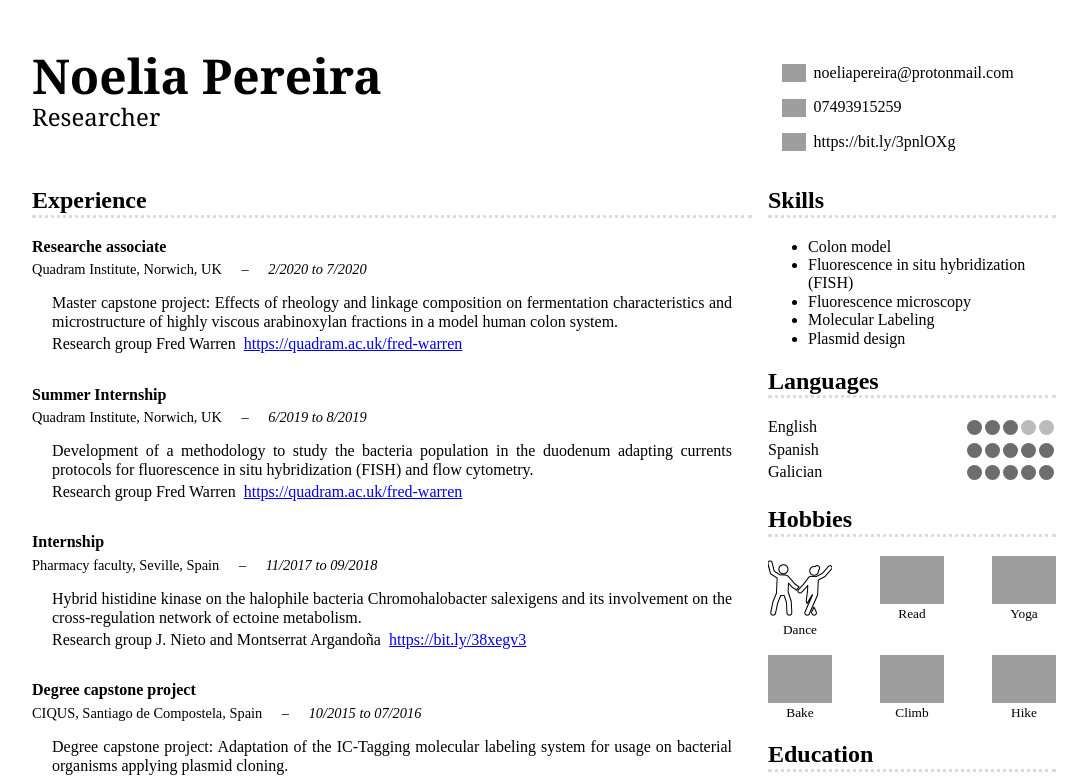
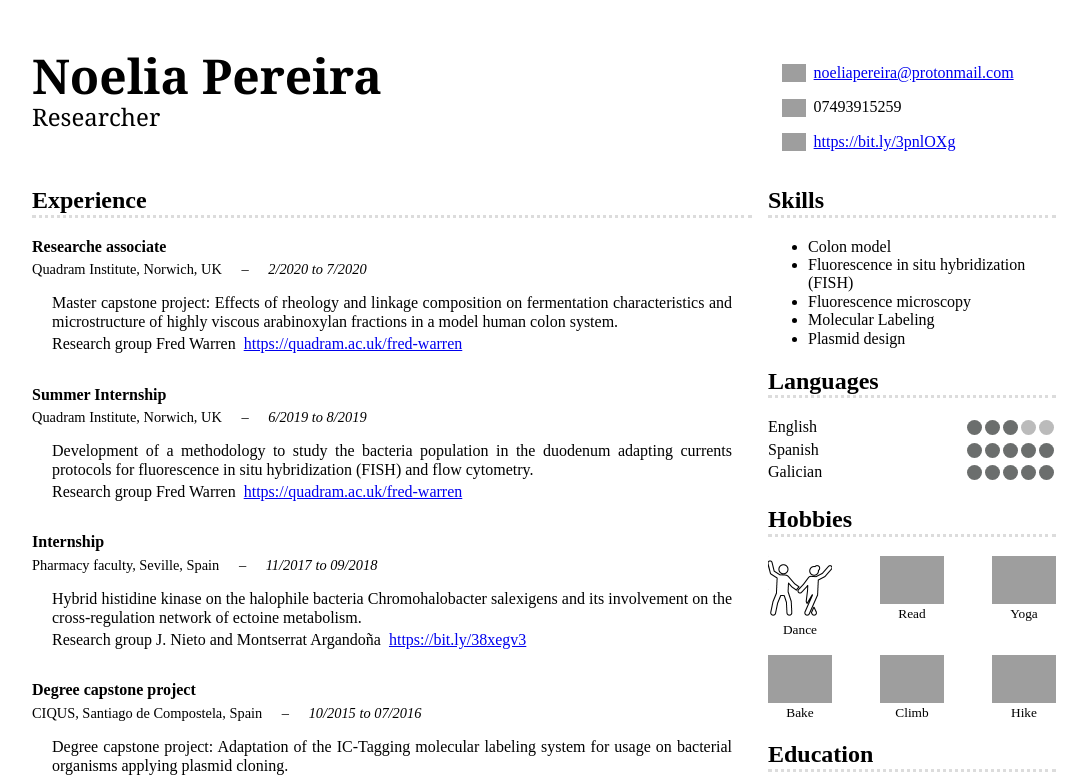
Before and after one commit to naltiva/CV, a React (Vite) app: page / in a window 1280 px wide. Shown: the top 779 px of the page, without its empty margins (112-1199 px from the left). Built offline with nearby package versions, Linux system fonts and the light colour scheme; grey boxes are pictures that could not be loaded.

Commit message:
add link to linkedin and mailto to email

```diff
--- a/src/page.tsx
+++ b/src/page.tsx
@@ -9,13 +9,13 @@ const Header = () => {
             </section>
             <section className="contact-list">
                     <div className="contact-list__item">
-                        <img className="icon" src="static/mail.png" alt="mail"/><span className="contact-list__item__span">noeliapereira@protonmail.com</span>
+                        <img className="icon" src="static/mail.png" alt="mail"/><span className="contact-list__item__span"><a href="mailto:noeliapereira@protonmail.com">noeliapereira@protonmail.com</a></span>
                     </div>
                     <div className="contact-list__item">
                         <img className="icon" src="static/mobile-phone.png" alt="phone"/><span className="contact-list__item__span">07493915259</span>
                     </div>
                     <div className="contact-list__item">
-                        <img className="icon" src="static/linkedin.png" alt="linkedin"/><span className="contact-list__item__span">https://bit.ly/3pnlOXg</span>
+                        <img className="icon" src="static/linkedin.png" alt="linkedin"/><span className="contact-list__item__span"><a href="https://bit.ly/3pnlOXg">https://bit.ly/3pnlOXg</a></span>
                     </div>
             </section>
 
```
